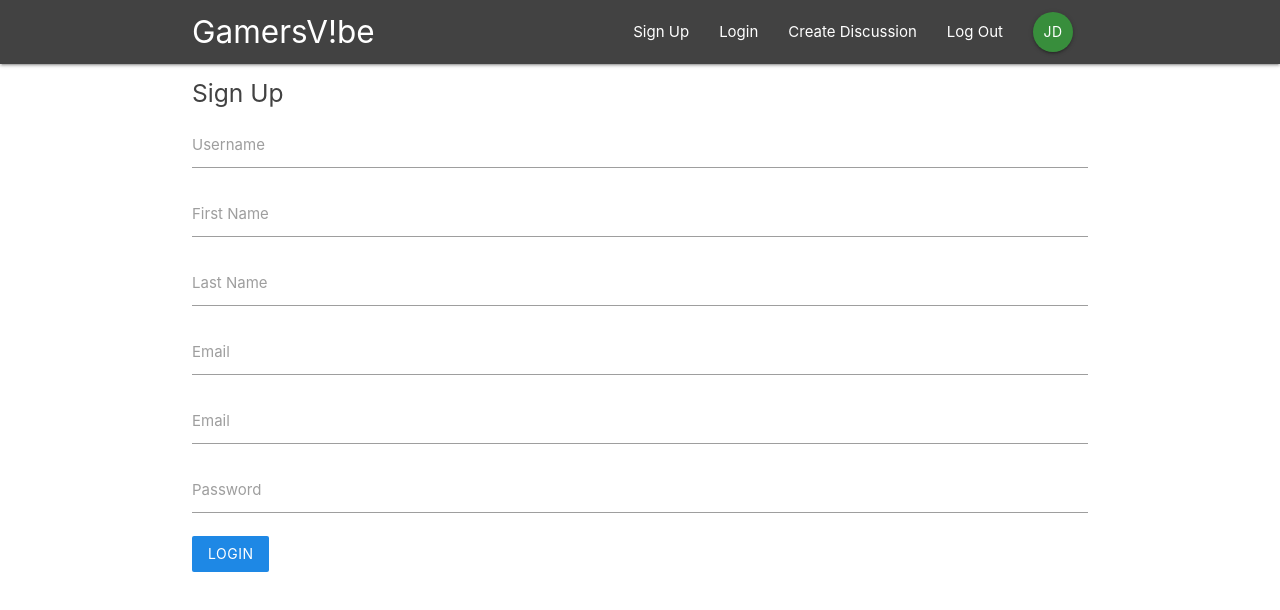
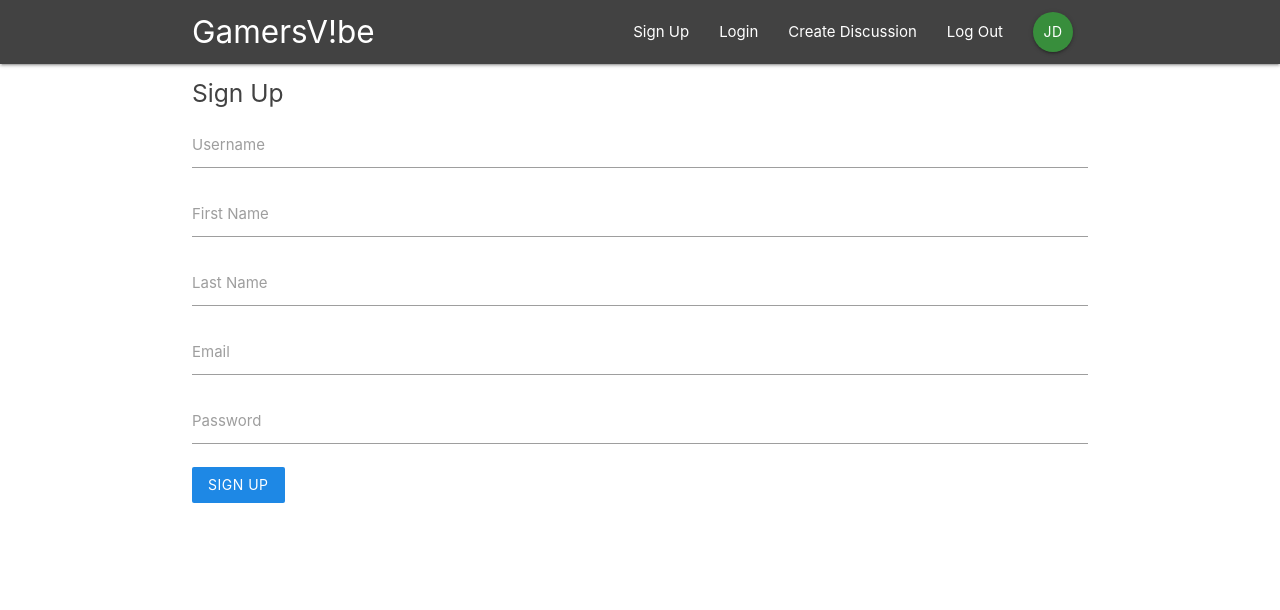
Before and after one commit to jkdearnley/Messageboard-ReactReduxFirbase, a React (Create React App) app in the folder messageboard/: page /signup in a window 1280 px wide. Shown: the top 610 px of the page. Built offline with nearby package versions, Linux system fonts and the light colour scheme.

Commit message:
Removed 2nd email field on signup

```diff
--- a/messageboard/src/components/auth/SignUp.js
+++ b/messageboard/src/components/auth/SignUp.js
@@ -3,11 +3,11 @@
 
 class SignUp extends Component {
     state = {
-        email: '',
-        password: '',
+        userName: '',
         firstName: '',
         lastName: '',
-        username: ''
+        email: '',
+        password: ''
     }
 
     handleChange = (e) => {
@@ -43,15 +43,11 @@
                         <input type="email" id="email" onChange={this.handleChange} />
                     </div>
                     <div className="input-field">
-                        <label htmlFor="email">Email</label>
-                        <input type="email" id="email" onChange={this.handleChange} />
-                    </div>
-                    <div className="input-field">
                         <label htmlFor="password">Password</label>
                         <input type="password" id="password" onChange={this.handleChange} />
                     </div>
                     <div className="input-field">
-                        <button className="btn blue darken-1 z-depth-0">Login</button>
+                        <button className="btn blue darken-1 z-depth-0">Sign Up</button>
                     </div>
                 </form>
             </div>
```
